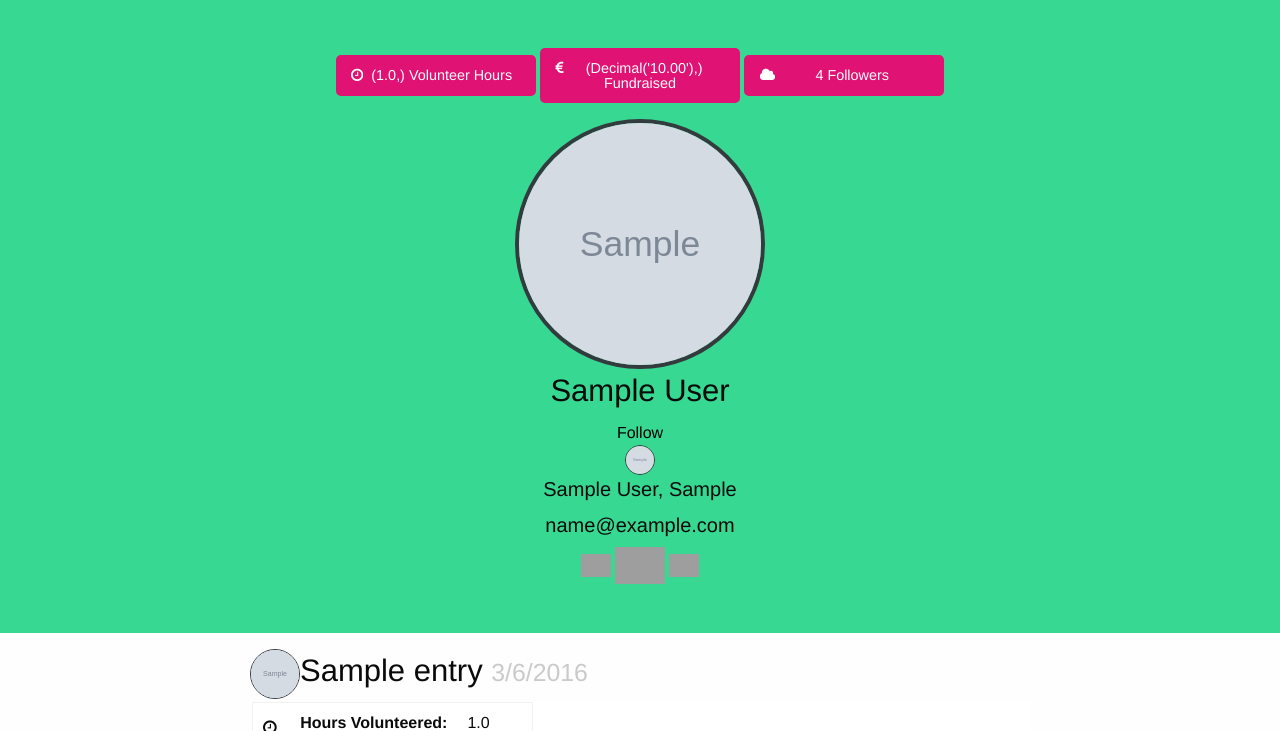
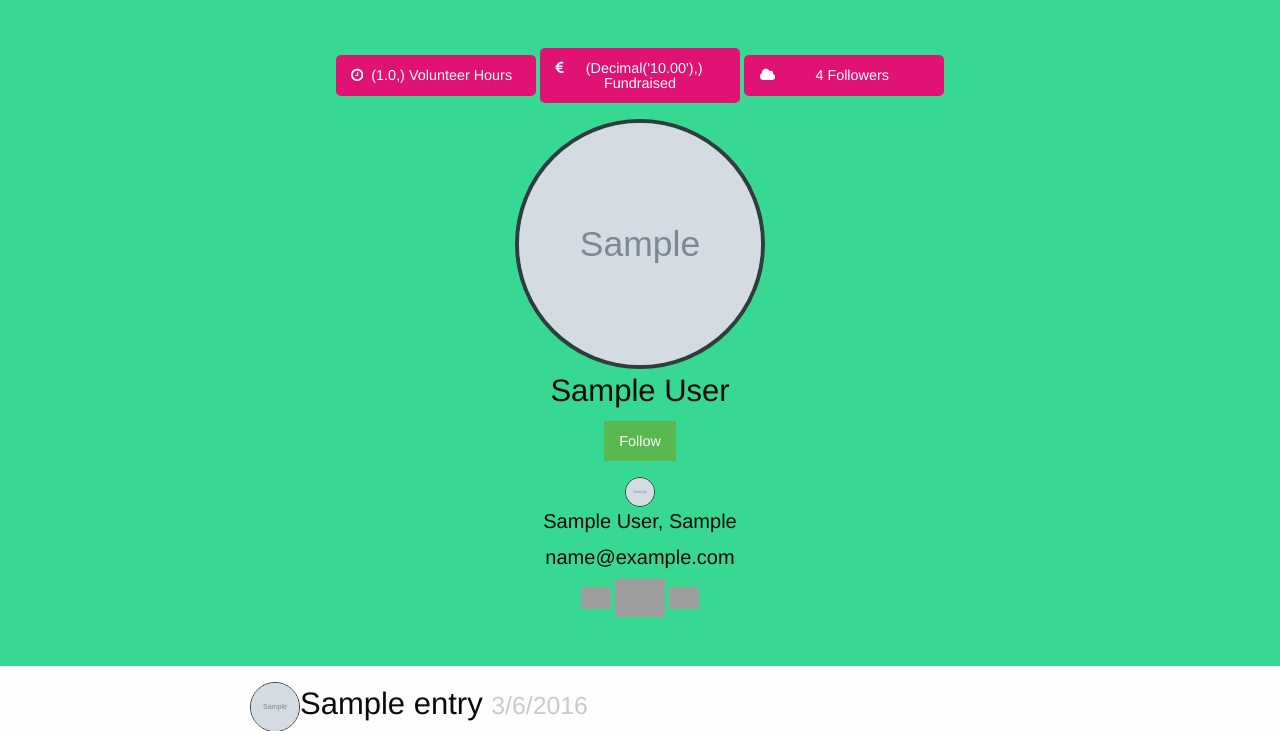
Before and after one commit to nialloh23/track-impact-app, a Flask app: page /profile/1 in a window 1280 px wide. Shown: the part 152-883 px from the top of the page. Run offline with Flask 2, Linux system fonts and the light colour scheme; a user stored in the database is signed in; tables that the repository leaves empty hold one stand-in row (values such as "Sample post"); grey boxes marked "Sample" are stand-in pictures; some libraries are stand-ins or nearby versions; grey boxes are pictures that could not be loaded.

Commit message:
added id aswell as class button

```diff
--- a/templates/profile.html
+++ b/templates/profile.html
@@ -62,15 +62,15 @@
         <form><button name ="submit" value="1" type="submit" class="button">Followed</button></form>
 
         {% else %}
-        <form action="{{ url_for('showProfile', user_id=user_profile.id )}}" method="post" class="friend_follow">
+        <form action="{{ url_for('showProfile', user_id=user_profile.id )}}" method="post">
             <input type='hidden' name="follower" value="{{login_session['user_id']}}">
             <input type='hidden' name="followed" value="{{user_profile.id}}">
-            <button name ="submit" value="1" type="submit" >Follow</button>
+            <button name ="submit" value="1" type="submit" class="button" id='follow'>Follow</button>
         </form>
         {% endif %}
 
         <script type="text/javascript">
-          mixpanel.track_forms('.friend_follow', 'Followed Friend');
+          mixpanel.track_forms('#follow', 'Followed Friend');
         </script>
 
         {% for friend in friendships[:4] %}
```
